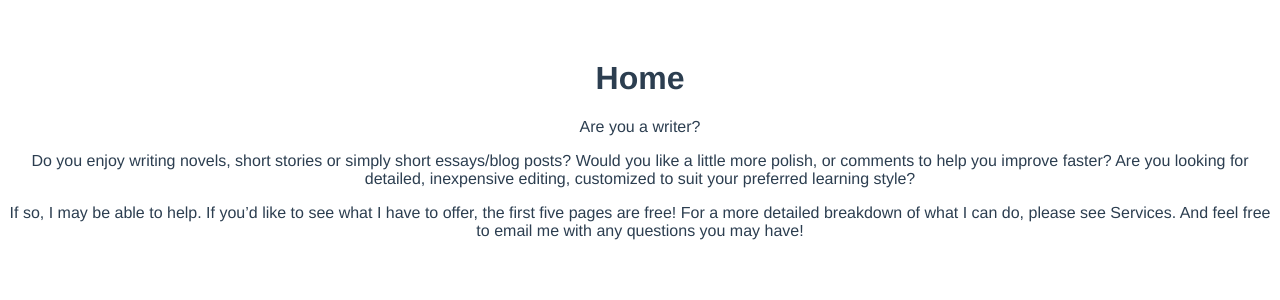
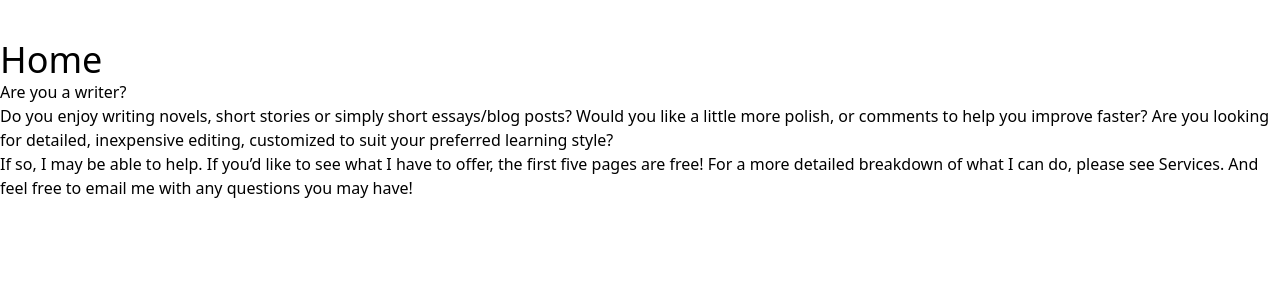
Before and after one commit to Arpista/arpista, a Vue app: page / in a window 1280 px wide. Shown: the top 300 px of the page. Built offline with nearby package versions, Linux system fonts and the light colour scheme.

Commit message:
Add Tailwind via Windi

```diff
--- a/package.json
+++ b/package.json
@@ -13,6 +13,7 @@
   "devDependencies": {
     "@vitejs/plugin-vue": "^1.1.4",
     "@vue/compiler-sfc": "^3.0.5",
-    "vite": "^2.0.1"
+    "vite": "^2.0.1",
+    "vite-plugin-windicss": "^0.4.9"
   }
 }
--- a/src/App.vue
+++ b/src/App.vue
@@ -1,21 +1,3 @@
 <template>
   <router-view></router-view>
 </template>
-
-<script setup>
-import HelloWorld from './components/HelloWorld.vue';
-
-// This starter template is using Vue 3 experimental <script setup> SFCs
-// Check out https://github.com/vuejs/rfcs/blob/script-setup-2/active-rfcs/0000-script-setup.md
-</script>
-
-<style>
-#app {
-  font-family: Avenir, Helvetica, Arial, sans-serif;
-  -webkit-font-smoothing: antialiased;
-  -moz-osx-font-smoothing: grayscale;
-  text-align: center;
-  color: #2c3e50;
-  margin-top: 60px;
-}
-</style>
--- /dev/null
+++ b/src/index.css
@@ -0,0 +1,8 @@
+h1 {
+  @apply text-4xl;
+  @apply pt-10;
+}
+
+/* h1 {
+  color: red;
+} */
--- a/src/main.js
+++ b/src/main.js
@@ -1,6 +1,8 @@
 import { createApp } from 'vue'
 import App from './App.vue'
 import Home from './components/Home.vue'
+import 'windi.css'
+import './index.css'
 
 import { createRouter, createWebHistory } from 'vue-router'
 
--- a/vite.config.js
+++ b/vite.config.js
@@ -1,7 +1,13 @@
 import { defineConfig } from 'vite'
 import vue from '@vitejs/plugin-vue'
+import WindiCSS from 'vite-plugin-windicss'
 
 // https://vitejs.dev/config/
 export default defineConfig({
-  plugins: [vue()]
+  plugins: [
+    vue(),
+    WindiCSS({
+      safelist: 'prose prose-sm m-auto',
+    }),
+  ],
 })
```
Also changed, not shown: 1 other file (tests, documents, lock files or other folders).
